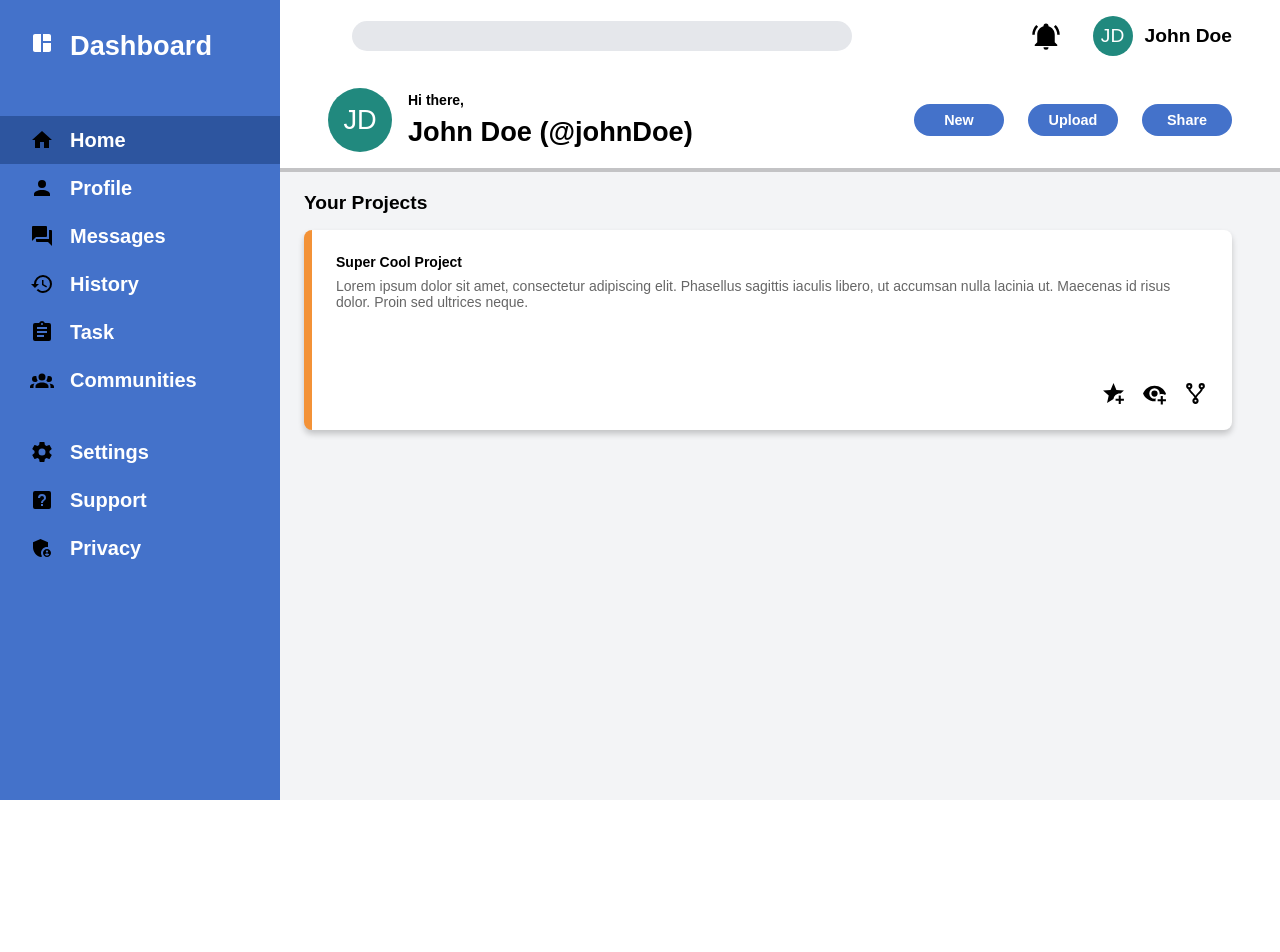
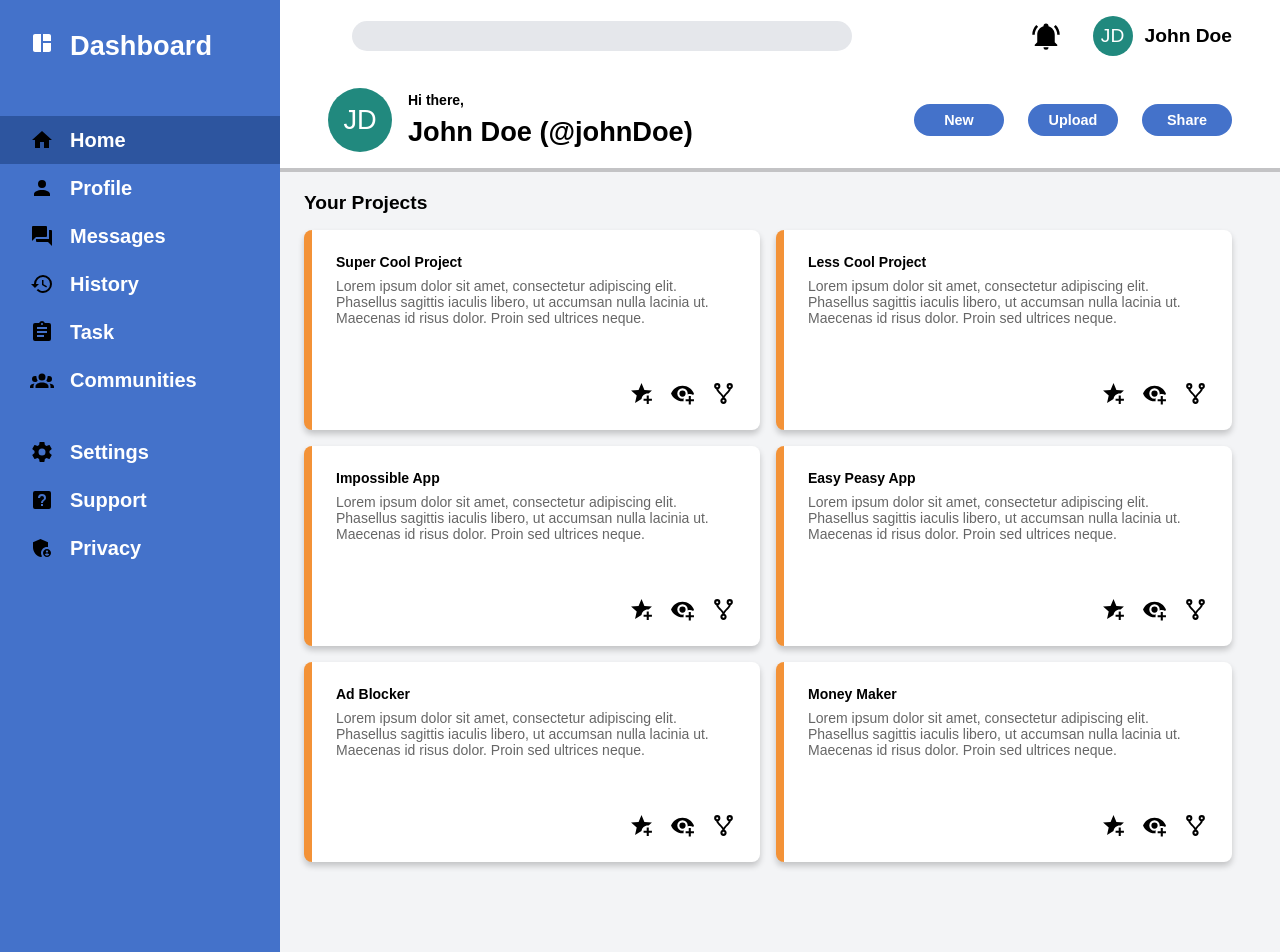
Before and after one commit to Vale1708/adminDashboard, a plain HTML site: page index.html in a window 1280 px wide. Shown: the top 952 px of the page. Before the commit the page ends 800 px from the top, so only its background shows below. Drawn offline with Linux system fonts and the light colour scheme.

Commit message:
Add other projects cards to dashboard

```diff
--- a/index.html
+++ b/index.html
@@ -132,7 +132,81 @@
                         </div>
                     </div>
                 </div>
-
+                <div class="project-cards">
+                    <h4 class="card-title">Less Cool Project</h4>
+                    <p>Lorem ipsum dolor sit amet, consectetur adipiscing elit. Phasellus sagittis iaculis libero, ut accumsan nulla lacinia ut. Maecenas id risus dolor. Proin sed ultrices neque.</p>
+                    <div class="project-icons">
+                        <div class="project-icons-img-1">
+                            <img src="./images/star-plus.svg" alt="Star Logo">
+                        </div>
+                        <div class="project-icons-img-2">
+                            <img src="./images/eye-plus.svg" alt="Eye Logo">
+                        </div>
+                        <div class="project-icons-img-3">
+                            <img src="./images/source-fork.svg" alt="Fork Logo">
+                        </div>
+                    </div>
+                </div>
+                <div class="project-cards">
+                    <h4 class="card-title">Impossible App</h4>
+                    <p>Lorem ipsum dolor sit amet, consectetur adipiscing elit. Phasellus sagittis iaculis libero, ut accumsan nulla lacinia ut. Maecenas id risus dolor. Proin sed ultrices neque.</p>
+                    <div class="project-icons">
+                        <div class="project-icons-img-1">
+                            <img src="./images/star-plus.svg" alt="Star Logo">
+                        </div>
+                        <div class="project-icons-img-2">
+                            <img src="./images/eye-plus.svg" alt="Eye Logo">
+                        </div>
+                        <div class="project-icons-img-3">
+                            <img src="./images/source-fork.svg" alt="Fork Logo">
+                        </div>
+                    </div>
+                </div>
+                <div class="project-cards">
+                    <h4 class="card-title">Easy Peasy App</h4>
+                    <p>Lorem ipsum dolor sit amet, consectetur adipiscing elit. Phasellus sagittis iaculis libero, ut accumsan nulla lacinia ut. Maecenas id risus dolor. Proin sed ultrices neque.</p>
+                    <div class="project-icons">
+                        <div class="project-icons-img-1">
+                            <img src="./images/star-plus.svg" alt="Star Logo">
+                        </div>
+                        <div class="project-icons-img-2">
+                            <img src="./images/eye-plus.svg" alt="Eye Logo">
+                        </div>
+                        <div class="project-icons-img-3">
+                            <img src="./images/source-fork.svg" alt="Fork Logo">
+                        </div>
+                    </div>
+                </div>
+                <div class="project-cards">
+                    <h4 class="card-title">Ad Blocker</h4>
+                    <p>Lorem ipsum dolor sit amet, consectetur adipiscing elit. Phasellus sagittis iaculis libero, ut accumsan nulla lacinia ut. Maecenas id risus dolor. Proin sed ultrices neque.</p>
+                    <div class="project-icons">
+                        <div class="project-icons-img-1">
+                            <img src="./images/star-plus.svg" alt="Star Logo">
+                        </div>
+                        <div class="project-icons-img-2">
+                            <img src="./images/eye-plus.svg" alt="Eye Logo">
+                        </div>
+                        <div class="project-icons-img-3">
+                            <img src="./images/source-fork.svg" alt="Fork Logo">
+                        </div>
+                    </div>
+                </div>
+                <div class="project-cards">
+                    <h4 class="card-title">Money Maker</h4>
+                    <p>Lorem ipsum dolor sit amet, consectetur adipiscing elit. Phasellus sagittis iaculis libero, ut accumsan nulla lacinia ut. Maecenas id risus dolor. Proin sed ultrices neque.</p>
+                    <div class="project-icons">
+                        <div class="project-icons-img-1">
+                            <img src="./images/star-plus.svg" alt="Star Logo">
+                        </div>
+                        <div class="project-icons-img-2">
+                            <img src="./images/eye-plus.svg" alt="Eye Logo">
+                        </div>
+                        <div class="project-icons-img-3">
+                            <img src="./images/source-fork.svg" alt="Fork Logo">
+                        </div>
+                    </div>
+                </div>
             </div>
         </section>
     </main>
```
